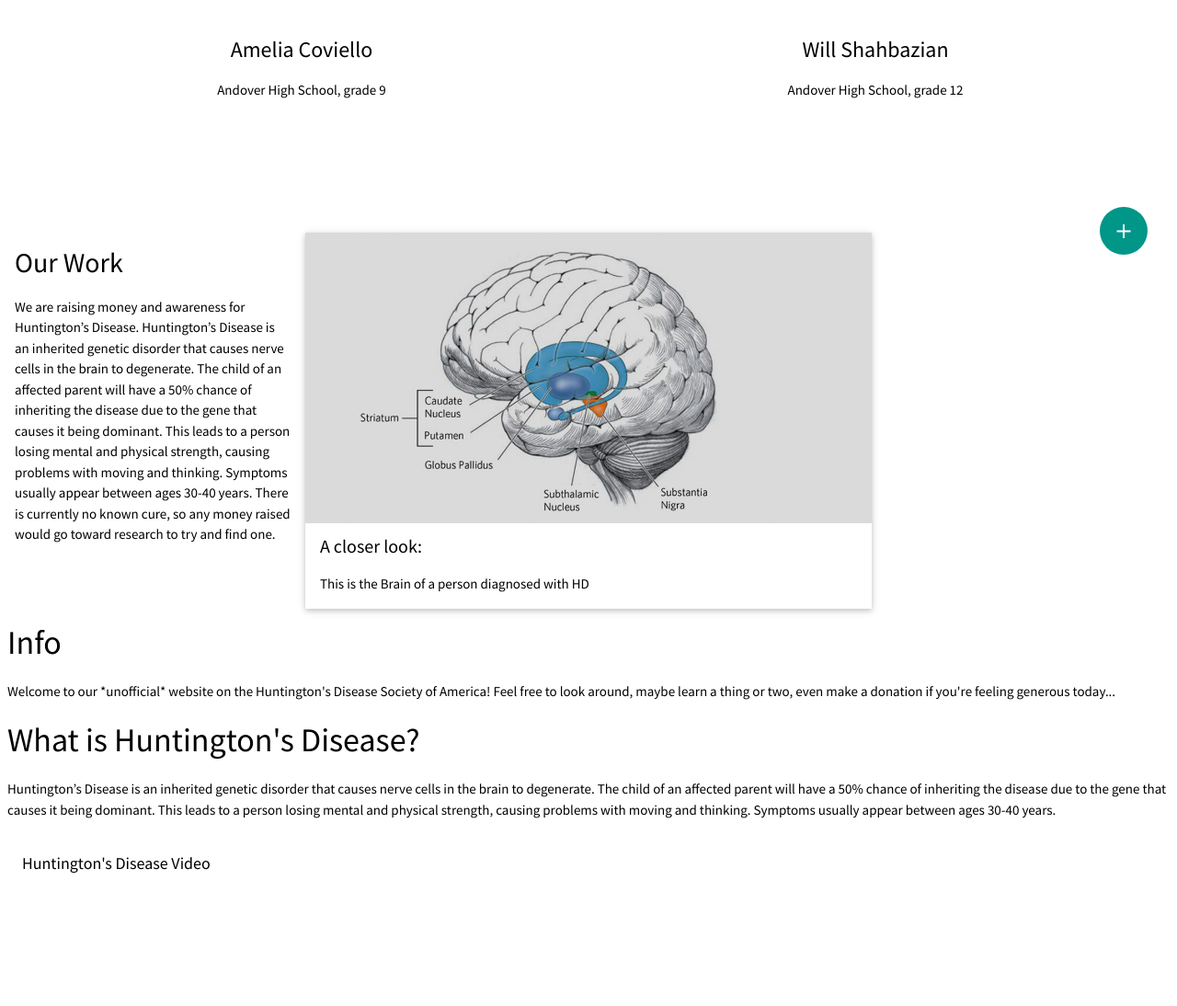
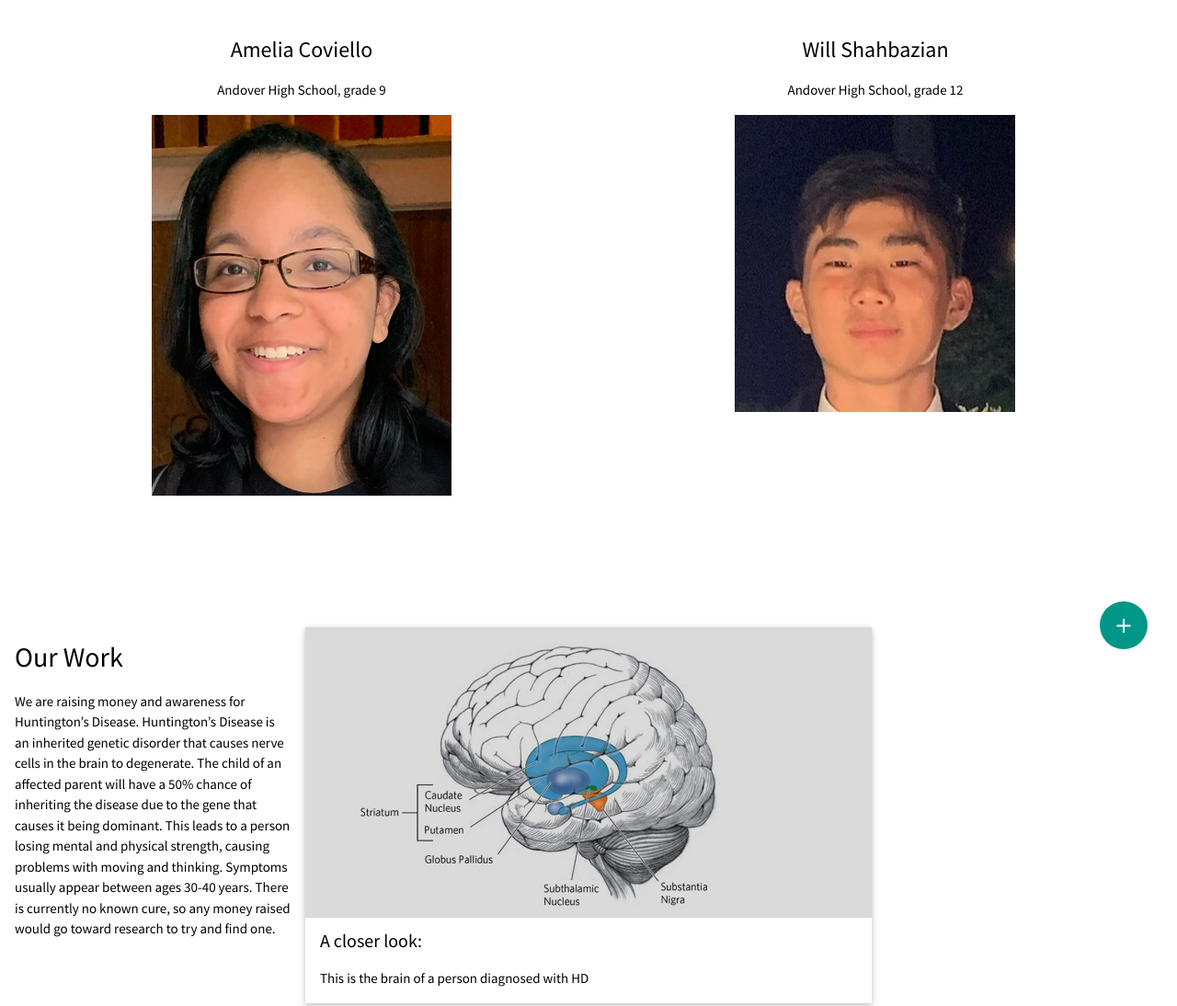
Before and after one commit to Shahbazian-Will/4-product-Coviello-Shahbazian, a plain HTML site: page index.html in a window 1280 px wide. Shown: the part 920-2014 px from the top of the page at 92% size. Drawn offline with Linux system fonts and the light colour scheme.

Commit message:
Added meta description, images, set html language to english
Final day changes

```diff
--- a/index.html
+++ b/index.html
@@ -1,5 +1,5 @@
 <!doctype html>
-<html>
+<html lang="en">
 
     <head>
         <!-- Google fonts -->
@@ -8,6 +8,7 @@
         <title>HDSA</title>
         <meta charset="UTF-8">
         <meta name="viewport" content="width=device-width, initial-scale=1">
+        <meta name="description" content="Unoffical website for Huntington's Disease, created for a school project">
         <link rel="stylesheet" href="css/w3.css" type="text/css">
         <link rel="stylesheet" href="css/style.css" type="text/css">
     </head>
@@ -98,12 +99,14 @@
                     <div class="w3-half">
                         <h3>Amelia Coviello</h3>
                         <p>Andover High School, grade 9</p>
+                        <p><img src="img/Amelia%20Coviello%20Picture.png" alt="Amelia"></p>
                     </div>
 
 
                     <div class="w3-half">
                         <h3>Will Shahbazian</h3>
                         <p>Andover High School, grade 12</p>
+                        <p><img src="img/Will.jpg" alt="Will"></p>
                     </div>
 
                 </div>
@@ -131,7 +134,7 @@
                         <img src="/img/brain.jpg" alt="Brain" style="width:100%">
                         <div class="w3-container">
                             <h4>A closer look:</h4>
-                            <p>This is the Brain of a person diagnosed with HD</p>
+                            <p>This is the brain of a person diagnosed with HD</p>
                         </div>
                     </div>
                 </div>
```
Also changed, not shown: img/Amelia Coviello Picture.png (added), img/Will.jpg (added).
